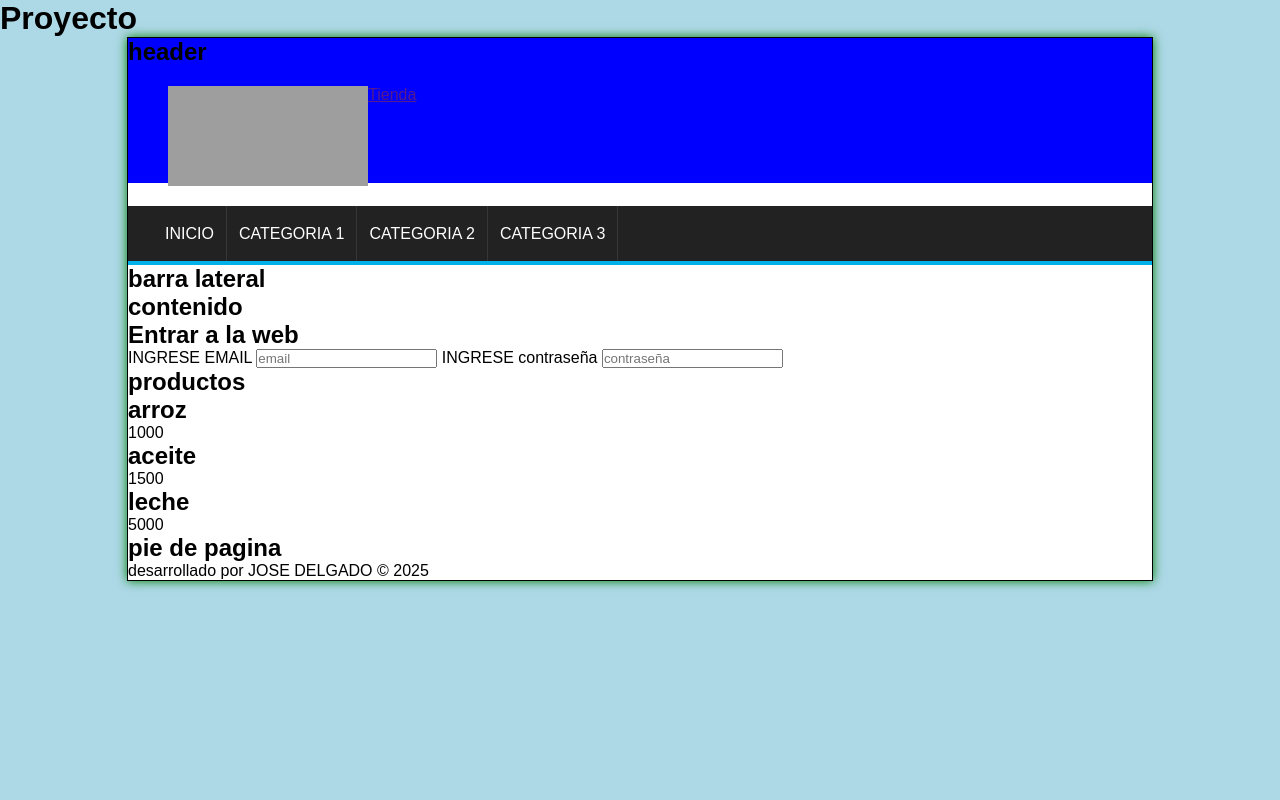
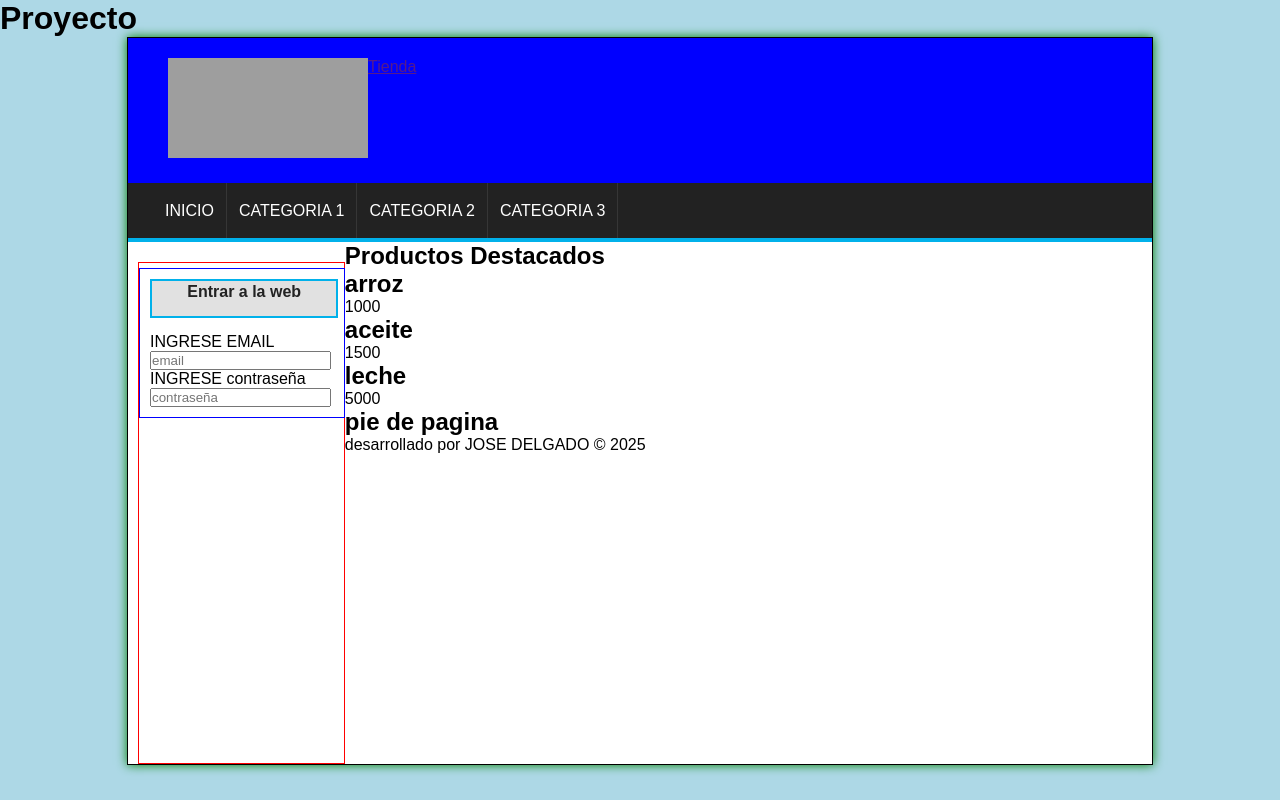
Before and after one commit to JoseDelgado123353464/html2, a PHP site: page / in a window 1280 px wide. Run offline with PHP 8.4, Linux system fonts and the light colour scheme; grey boxes are pictures that could not be loaded.

Commit message:
actualizacion se modifica css hasta lateral h3[C

```diff
--- a/css/estilos.css
+++ b/css/estilos.css
@@ -75,3 +75,40 @@ height: 55px;
 #menu a:hover{
     background-color: #01b1ea;
 }
+
+/*content*/
+#content{
+    margin: 0px auto;
+    overflow: hidden;
+    background-color: white;
+}
+#lateral{
+    width: 20%;
+    min-height: 500px;
+    float: left;
+    margin-top: 20px;
+    margin-left: 10px;
+    border: 1px solid red;
+}
+
+#lateral .block_aside{
+    display: block;
+    width: 90%;
+    margin: 5px auto;
+    padding: 10px;
+    border:1px blue solid ;
+}
+#lateral h3{
+    display: block;
+    color: #222;
+    width: 100%;
+    text-align: center;
+    padding-top:2px;
+    padding-bottom: 15px;
+    margin-bottom: 15px;
+    font-size: 16px;
+    font-weight: bold;
+    background-color: #e1e1e1;
+    border: 2px solid #01b1ea;
+
+}
--- a/index.html
+++ b/index.html
@@ -11,7 +11,7 @@
     <h1>Proyecto</h1>
     <div id="container">
         <header id="header">
-             <h2>header</h2>
+
              <div id="logo">
                 <img src="https://1000marcas.net/wp-content/uploads/2019/11/Instagram-Logo.png" alt="imagen logo" width="200">
                 <a href="">Tienda</a>
@@ -29,12 +29,11 @@
 
         </nav>
         <div id="content">
-            <h2>barra lateral</h2>
-            <h2>contenido</h2>
+
 
             <aside id="lateral">
                 <div id="login" class="block_aside">
-                    <h2>Entrar a la web</h2>
+                    <h3>Entrar a la web</h3>
                     <form action="#">
                         <label for="">INGRESE EMAIL</label>
                         <input type="email" placeholder="email">
@@ -45,7 +44,7 @@
             </aside>
 
             <div id="central">
-                <h2>productos</h2>
+                <h2>Productos Destacados</h2>
                 <div class="product">
                     <h2>arroz</h2>
                     <p>1000</p>
```
